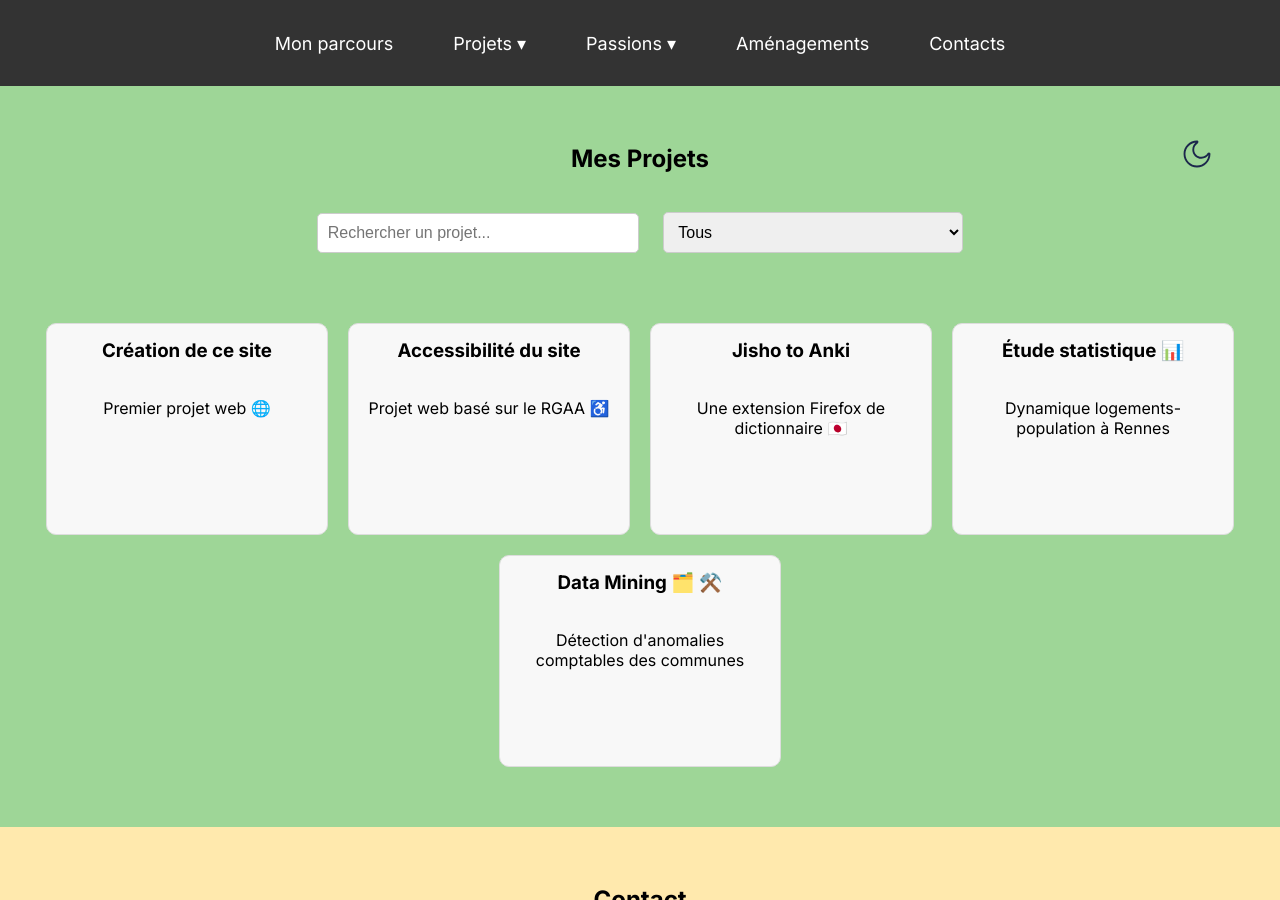
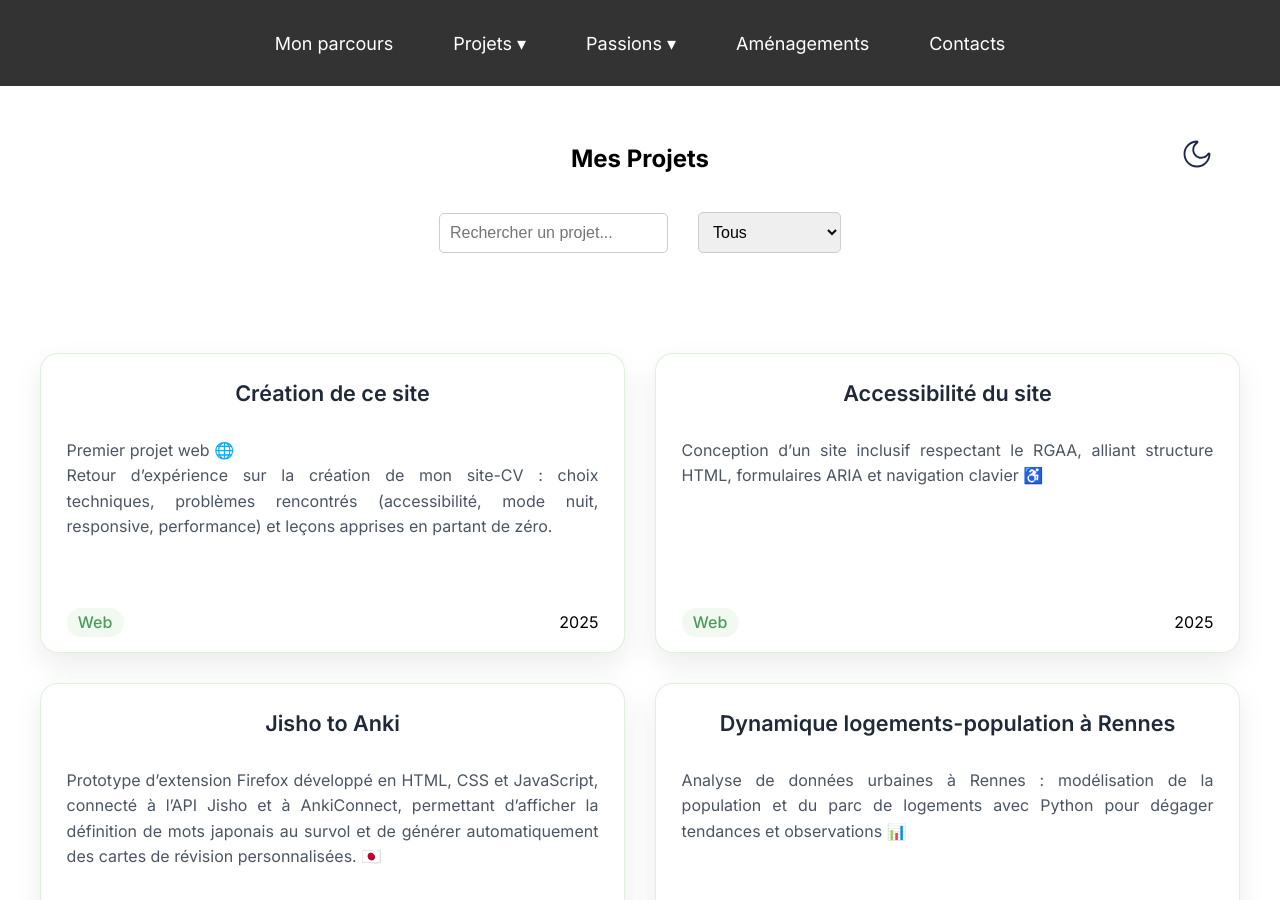
Before and after one commit to salomerabec/site-jekyll, a Jekyll site: the page built from projet.html, in a window 1280 px wide and 900 px high. Built offline with Jekyll 4.4.1, drawn with Linux system fonts in a browser that asks for light colours; some of the changed text lies outside the part shown.

Commit message:
Changement de la page projet design

```diff
--- a/_layouts/projet.html
+++ b/_layouts/projet.html
@@ -15,7 +15,7 @@
   <link rel="stylesheet" href="{{ '/assets/css/carousel.css' | relative_url }}">
   <link rel="stylesheet" href="{{ '/assets/css/article.css' | relative_url }}">
   <link rel="stylesheet" href="{{ '/assets/css/index.css' | relative_url }}">
-  <link rel="stylesheet" href="{{ '/assets/css/projet.css' | relative_url }}">
+  <link rel="stylesheet" href="{{ '/assets/css/page-projets.css' | relative_url }}">
   <link rel="stylesheet" href="{{ '/assets/css/nav.css' | relative_url }}">
   <link rel="stylesheet" href="{{ '/assets/css/modenuit.css' | relative_url }}">
   <link rel="stylesheet" href="{{ '/assets/css/lightbox.css' | relative_url }}">
--- /dev/null
+++ b/assets/css/page-projets.css
@@ -0,0 +1,217 @@
+.page-projets {
+  background-color: white;
+  min-height: 95vh;
+  display: flex;
+  flex-direction: column;
+  align-items: center;
+}
+
+.search-controls {
+  display: flex;
+  gap: 10px;
+  justify-content: center;
+  align-items: center;
+}
+
+/* Style du champ de recherche et du menu déroulant */
+#searchBar, #filterTags {
+flex: 1;
+max-width: 1000px;
+padding: 10px;
+margin: 10px;
+font-size: 16px;
+border: 1px solid #ccc;
+border-radius: 5px;
+}
+
+
+.grid {
+  display: grid;
+  grid-template-columns: repeat(2, 1fr); /* 4 par ligne */
+  gap: 30px;
+  margin-top: 30px;
+  width: 100%;
+  max-width: 1200px; /* limite propre */
+  flex: 1;
+}
+
+
+
+
+h3 {
+    margin-bottom: 4vh; /* espace sous le titre */
+    text-align: center;
+}
+
+
+
+/*CARTES*/
+
+.project-card {
+  position: relative;
+  background: #ffffff;
+  border-radius: 18px;
+  padding: 1.6rem 1.6rem 0.5rem 1.6rem; /* top right bottom left */
+  cursor: pointer;
+  overflow: hidden;
+  text-align: justify;
+  padding-bottom: 60px; /* réserve l’espace pour les tags */
+
+  /* Ensure consistent sizing in the flex grid */
+  box-sizing: border-box;
+  /* fixed card size to match legacy .project rules */
+  flex: 0 0 250px;
+  height: 300px;
+  /* layout: stack content vertically so meta can stick to bottom */
+  display: flex;
+  flex-direction: column;
+  /* Bordure mopderne */
+  border: 1px solid rgba(158, 214, 151, 0.35);
+
+  /* Ombre clean */
+  box-shadow: 0 12px 30px rgba(0, 0, 0, 0.08);
+
+  transition:
+    transform 0.35s ease,
+    box-shadow 0.35s ease,
+    border-color 0.35s ease;
+}
+
+/* Hover global */
+.project-card:hover {
+  transform: translateY(-6px);
+  border-color: #9ed697;
+  box-shadow:
+    0 20px 45px rgba(0, 0, 0, 0.12),
+    0 0 0 4px rgba(158, 214, 151, 0.12);
+}
+
+/* Titre */
+.project-title {
+  font-size: 1.35rem;
+  font-weight: 600;
+  color: #1f2937;
+  margin-bottom: 2rem;
+  transition: color 0.3s ease;
+
+}
+
+.project-card:hover .project-title {
+  color: #7fcf86;
+}
+
+/* Description */
+.project-description {
+  color: #4b5563;
+  line-height: 1.6;
+  transition: color 0.3s ease;
+  /* take remaining vertical space so .project-meta sits at the bottom */
+  flex: 1 1 auto;
+}
+
+.project-card:hover .project-description {
+  color: #1f2937;
+}
+
+/* Meta */
+.project-meta {
+  position: absolute;
+  bottom: 15px;   /* distance précise de la bordure */
+  left: 1.6rem;
+  right: 1.6rem;
+
+  display: flex;
+  justify-content: space-between;
+  align-items: center;
+}
+
+
+
+/* Tag */
+.project-tag {
+  background: rgba(158, 214, 151, 0.15);
+  color: #4b9b59;
+  padding: 0.3rem 0.7rem;
+  border-radius: 999px;
+  font-weight: 500;
+}
+
+body.nuit .project-tag {
+  color: #8B9CFF;
+  background: #8b9cff1a;
+}
+
+/* Carte cliquable */
+.project-link {
+  position: absolute;
+  inset: 0;
+  z-index: 10;
+  text-indent: -9999px;
+}
+
+
+/*CARTES MODE NUIT*/
+
+
+body.nuit .project-card {
+  /* keep flex layout in night mode too */
+  display: flex;
+  flex-direction: column;
+  background-color: #000e2c;
+  color: #ffffff;
+
+  border: 1px solid rgba(255, 255, 255, 0.12);
+
+  text-decoration: none;
+  transition: transform 0.2s ease, box-shadow 0.2s ease;
+
+  box-shadow: 0 10px 30px rgba(0, 0, 0, 0.35);
+}
+
+body.nuit .project-card .project-description, body.nuit .project-card  .project-meta time {
+color: #E6E8EF;
+}
+
+/* Hover identique */
+body.nuit .project-card:hover {
+  transform: scale(1.05);
+  box-shadow: 0 4px 10px rgba(0, 0, 0, 0.6);
+  text-decoration: none;
+}
+
+
+
+.page-projets.nuit{
+background-color: #000d2b;
+color: #ffffff;
+}
+
+.page-projets.nuit h2 {
+color: #ffffff;
+}
+
+
+body.nuit .page-projets {
+  background-color: #000d2b;
+  color: #ffffff;
+}
+
+body.nuit .page-projets h2 {
+  color: #ffffff;
+}
+
+body.nuit section#page-projets h3 {
+  color: #8B9CFF;
+}
+
+/*GRID SUR MOBILE*/
+
+@media (max-width: 768px) {
+  .grid {
+    grid-template-columns: 1fr; /* 1 carte par ligne */
+  }
+
+  .project-card {
+    width: 100%;
+  }
+}
--- a/assets/css/projet.css
+++ b/assets/css/projet.css
@@ -17,6 +17,7 @@
   border: 1px solid #ddd;
   padding: 15px;
   text-align: center;
+
 
 }
 
--- a/assets/js/recherche.js
+++ b/assets/js/recherche.js
@@ -46,7 +46,8 @@ document.addEventListener('DOMContentLoaded', function () {
 
   // Récupère les éléments seulement si le conteneur existe
   if (grid) {
-    projects = Array.prototype.slice.call(grid.getElementsByClassName("project"));
+    // support both old `.project` and new `.project-card` class names
+    projects = Array.prototype.slice.call(grid.querySelectorAll('.project, .project-card'));
   }
 
   var timer = null;
--- a/projet.html
+++ b/projet.html
@@ -6,7 +6,7 @@ js: /assets/js/index.js
 ---
 
 
-<section id="projets" class="section projets">
+<section id="page-projets" class="section page-projets">
 
 <style>
 </style>
@@ -18,6 +18,7 @@ js: /assets/js/index.js
         Mes Projets
     <br><br></h2>
 
+    <div class="search-controls">
     <!-- Barre de recherche -->
     <input type="text" id="searchBar" placeholder="Rechercher un projet..." />
 
@@ -28,40 +29,107 @@ js: /assets/js/index.js
       <option value="Data">Data</option>
       <option value="crypto">Cryptographie</option>
     </select>
+    </div>
 
     <br><br><br>
     <!-- Grille des projets -->
     <div id="projectsGrid" class="grid">
 
-      <a href="{{ '/posts/site.html' | relative_url }}" class="project" data-tags="Web" role="button" tabindex="0"
-          onkeydown="if(event.key === 'Enter' || event.key === ' ') openLightbox(this)">
-          <h3>Création de ce site</h3>
-          <p>Premier projet web 🌐</p>
+
+
+
+
+  <article class="project-card" data-tags="Web">
+  <h3 class="project-title">Création de ce site</h3>
+
+  <p class="project-description">
+    Premier projet web 🌐<br>
+    Retour d’expérience sur la création de mon site-CV : choix techniques, problèmes rencontrés (accessibilité, mode nuit, responsive, performance) et leçons apprises en partant de zéro.
+  </p>
+
+  <a href="{{ '/posts/site.html' | relative_url }}" class="project-link">
+    Lire la suite →
   </a>
 
-      <a href="{{ '/posts/accessibilite.html' | relative_url }}" class="project" data-tags="Web Handicap" role="button" tabindex="0"
-          onkeydown="if(event.key === 'Enter' || event.key === ' ') openLightbox(this)">
-          <h3>Accessibilité du site</h3>
-          <p>Projet web basé sur le RGAA ♿️</p>
+  <div class="project-meta">
+    <span class="project-tag">Web</span>
+    <time datetime="2025">2025</time>
+  </div>
+</article>
+
+
+
+  <article class="project-card" data-tags="Web">
+  <h3 class="project-title">Accessibilité du site</h3>
+
+  <p class="project-description">
+    Conception d’un site inclusif respectant le RGAA, alliant structure HTML, formulaires ARIA et navigation clavier ♿️
+  </p>
+
+  <a href="{{ '/posts/accessibilite.html' | relative_url }}" class="project-link">
+    Lire la suite →
   </a>
 
-      <a href="{{ '/posts/jishotoanki.html' | relative_url }}" class="project" data-tags="Web" role="button" tabindex="0"
-          onkeydown="if(event.key === 'Enter' || event.key === ' ') openLightbox(this)">
-          <h3>Jisho to Anki</h3>
-          <p>Une extension Firefox de dictionnaire 🇯🇵</p>
+  <div class="project-meta">
+    <span class="project-tag">Web</span>
+    <time datetime="2025">2025</time>
+  </div>
+</article>
+
+
+
+  <article class="project-card" data-tags="Web">
+  <h3 class="project-title">Jisho to Anki</h3>
+
+  <p class="project-description">
+    Prototype d’extension Firefox développé en HTML, CSS et JavaScript, connecté à l’API Jisho et à AnkiConnect, permettant d’afficher la définition de mots japonais au survol et de générer automatiquement des cartes de révision personnalisées. 🇯🇵
+  </p>
+
+  <a href="{{ '/posts/jishotoanki.html' | relative_url }}" class="project-link">
+    Lire la suite →
   </a>
 
-      <a href="{{ '/posts/renneslogements.html' | relative_url }}" class="project" data-tags="Data" role="button" tabindex="0"
-          onkeydown="if(event.key === 'Enter' || event.key === ' ') openLightbox(this)">
-          <h3>Étude statistique 📊</h3>
-          <p>Dynamique logements-population à Rennes</p>
+  <div class="project-meta">
+    <span class="project-tag">Web</span>
+    <time datetime="2025">2025</time>
+  </div>
+</article>
+
+
+  <article class="project-card" data-tags="Data">
+  <h3 class="project-title">Dynamique logements-population à Rennes </h3>
+
+  <p class="project-description">
+    Analyse de données urbaines à Rennes : modélisation de la population et du parc de logements avec Python pour dégager tendances et observations 📊
+  </p>
+
+  <a href="{{ '/posts/renneslogements.html' | relative_url }}" class="project-link">
+    Lire la suite →
   </a>
 
-      <a href="{{ '/posts/anomaliesdepensescommunes.html' | relative_url }}" class="project" data-tags="Data" role="button" tabindex="0"
-          onkeydown="if(event.key === 'Enter' || event.key === ' ') openLightbox(this)">
-          <h3>Data Mining 🗂️ ⚒️</h3>
-          <p>Détection d'anomalies comptables des communes</p>
+  <div class="project-meta">
+    <span class="project-tag">Data</span>
+    <time datetime="2025">2025</time>
+  </div>
+</article>
+
+
+  <article class="project-card" data-tags="Data">
+  <h3 class="project-title">Data Mining</h3>
+
+  <p class="project-description">
+    Projet de data mining sur les dépenses publiques françaises : détection d’anomalies avec Python pour identifier tendances et anomalies structurelles dans les communes. 🗂️ ⚒️
+  </p>
+
+  <a href="{{ '/posts/renneslogements.html' | relative_url }}" class="project-link">
+    Lire la suite →
   </a>
+
+  <div class="project-meta">
+    <span class="project-tag">Data</span>
+    <time datetime="2025">2025</time>
+  </div>
+</article>
 
 </div>
 
```
Also changed, not shown: 4 other files. Lines whose indentation alone changed are shown as unchanged.
